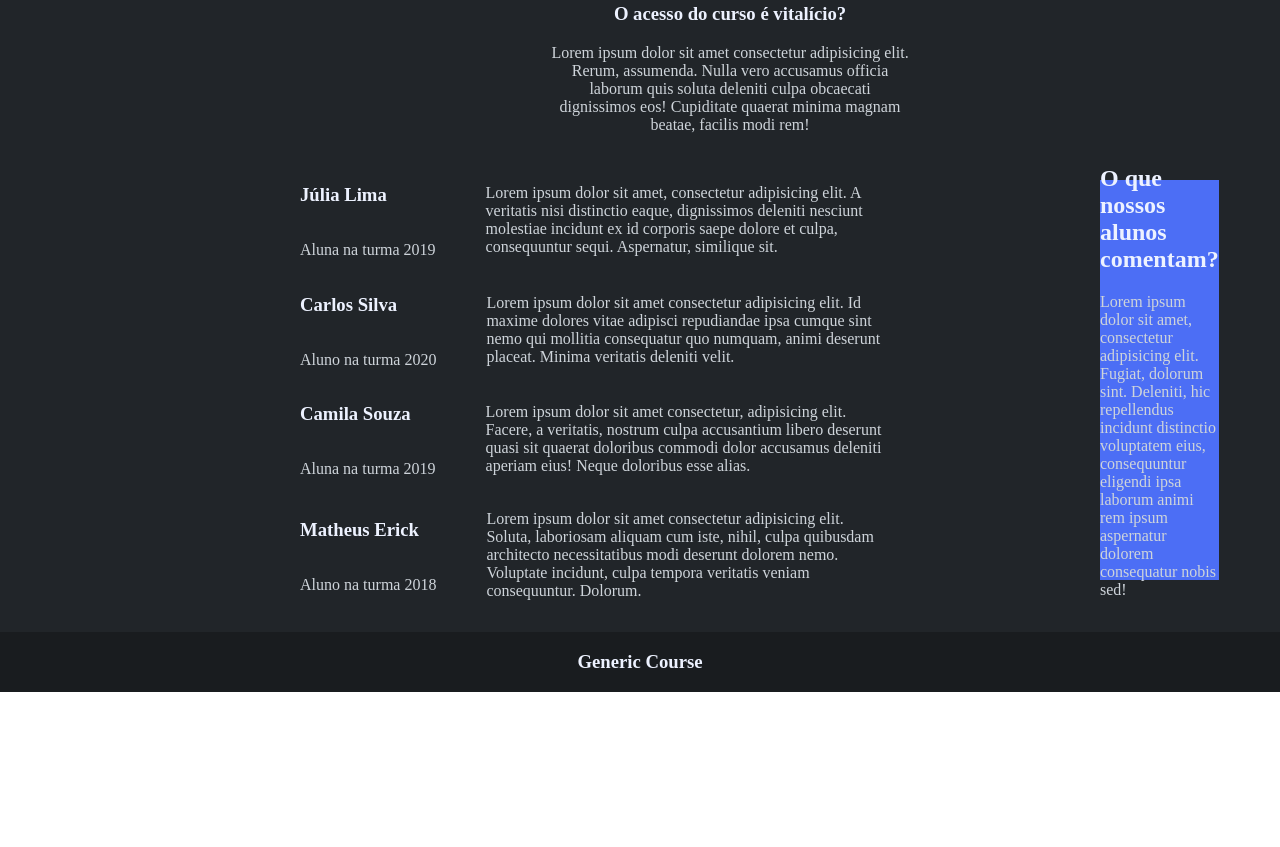
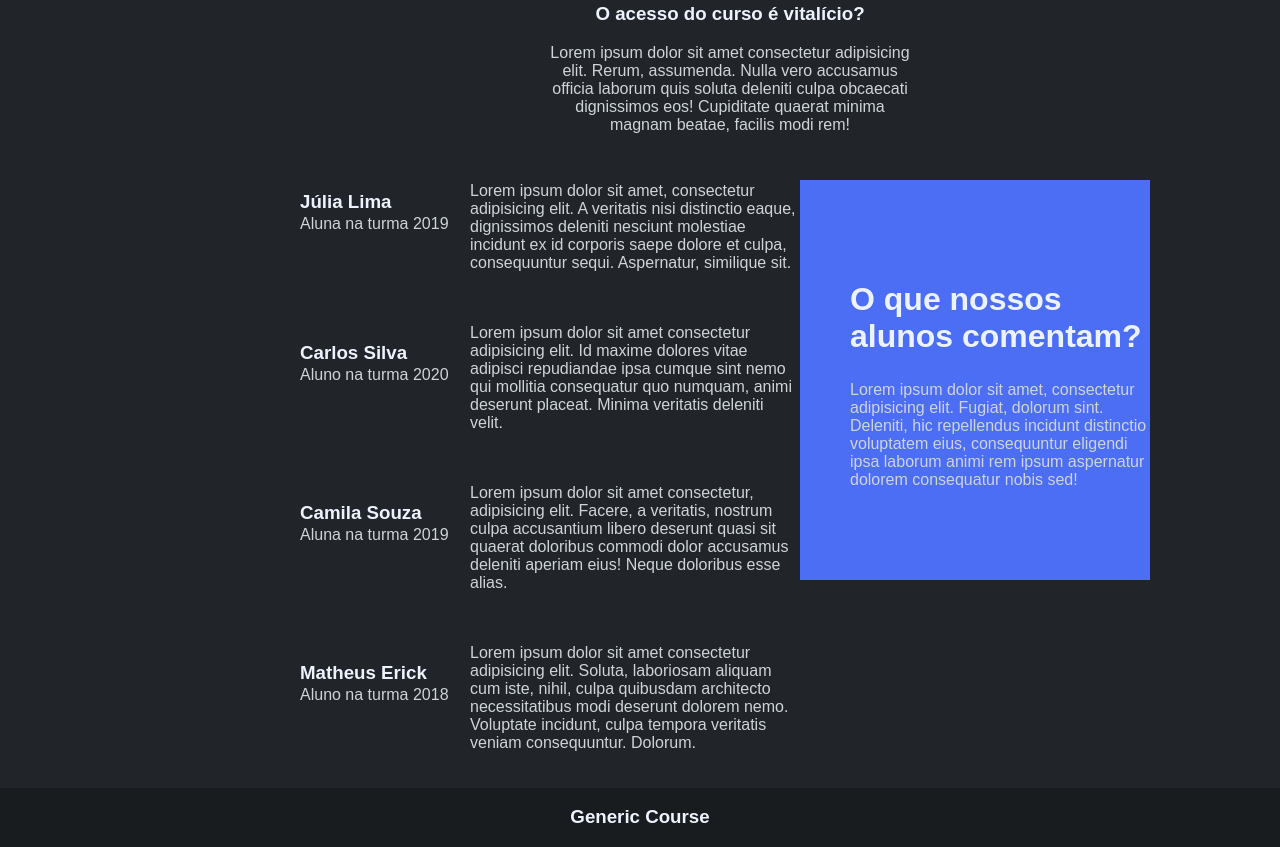
Before and after one commit to Kenzie-Academy-Brasil-Developers/Criando-site-institucional-generico-Fewerygor, a plain HTML site: page index.html in a window 1280 px wide. Shown: the part 1293-2140 px from the top of the page. Before the commit the page ends 1985 px from the top, so only its background shows below. Drawn offline with Linux system fonts and the light colour scheme.

Commit message:
modificando entrega

```diff
--- a/index.html
+++ b/index.html
@@ -59,7 +59,7 @@
                         <div class="div__container">
                             <span>
                                 <h3>Júlia Lima</h3>
-                                <p>Aluna na turma 2019</p>
+                                <p class="aluno">Aluna na turma 2019</p>
                             </span>
                             <p class="ul__container--p">Lorem ipsum dolor sit amet, consectetur adipisicing elit. A veritatis nisi distinctio eaque, dignissimos deleniti nesciunt molestiae incidunt ex id corporis saepe dolore et culpa, consequuntur sequi. Aspernatur, similique sit.</p>
                         </div>
@@ -68,7 +68,7 @@
                         <div class="div__container">
                             <span>
                                 <h3>Carlos Silva</h3>
-                                <p>Aluno na turma 2020</p>
+                                <p class="aluno">Aluno na turma 2020</p>
                             </span>
                             <p class="ul__container--p">Lorem ipsum dolor sit amet consectetur adipisicing elit. Id maxime dolores vitae adipisci repudiandae ipsa cumque sint nemo qui mollitia consequatur quo numquam, animi deserunt placeat. Minima veritatis deleniti velit.</p>
                         </div>
@@ -77,7 +77,7 @@
                         <div class="div__container">
                             <span>
                                 <h3>Camila Souza</h3>
-                                <p>Aluna na turma 2019</p>
+                                <p class="aluno">Aluna na turma 2019</p>
                             </span>
                             <p class="ul__container--p">Lorem ipsum dolor sit amet consectetur, adipisicing elit. Facere, a veritatis, nostrum culpa accusantium libero deserunt quasi sit quaerat doloribus commodi dolor accusamus deleniti aperiam eius! Neque doloribus esse alias.</p>
                         </div>
@@ -86,7 +86,7 @@
                         <div class="div__container">
                             <span>
                                 <h3>Matheus Erick</h3>
-                                <p>Aluno na turma 2018</p>
+                                <p class="aluno">Aluno na turma 2018</p>
                             </span>
                             <p class="ul__container--p">Lorem ipsum dolor sit amet consectetur adipisicing elit. Soluta, laboriosam aliquam cum iste, nihil, culpa quibusdam architecto necessitatibus modi deserunt dolorem nemo. Voluptate incidunt, culpa tempora veritatis veniam consequuntur. Dolorum.</p>
                         </div>
--- a/src/styles/body.css
+++ b/src/styles/body.css
@@ -2,6 +2,7 @@ body {
     display: var(--flex);
     flex-direction: var(--column);
     margin: 0;
+    font-family: 'Bebas Neue', sans-serif;
 }
 
 body h1, h2, h3 {
--- a/src/styles/modal.css
+++ b/src/styles/modal.css
@@ -1,16 +1,16 @@
 .modal__controller {
     padding: 0;
-
+    border: none;
 }
 
 .modal__container {
     display: var(--flex);
     flex-direction: var(--column);
     background-color: var(--color-secondary);
-    gap: 20px;;
+    gap: 20px;
     width: 504px;
     height: 397px;
-    padding: 40px 28px 40px 28px;
+    padding: 15px 28px 15px 28px;
 }
 
 .modal__container input {
@@ -29,6 +29,9 @@
 }
 
 #buttonClose {
+    position: absolute;
+    top: 56px;
+    right: 20px;
     color: var(--color-text);
     background: #343A40;
     border-radius: 2px;
@@ -37,7 +40,7 @@
     padding: 3px 6px;
 }
 
-.block {
+/* .block {
     display: var(--flex);
     justify-content: end;
-}
+} */
--- a/src/styles/student.css
+++ b/src/styles/student.css
@@ -8,14 +8,29 @@
     display: var(--flex);
     align-items: var(--center);
     font-size: var(--size);
-    width: 800px;
+    width: 500px;
     padding-left: 260px;
+    margin-bottom: 20px;
 }
 
 .div__container span {
     display: var(--flex);
     flex-direction: var(--column);
 }
+
+.div__container h3 {
+    margin-top: 0px;
+    margin-bottom: 2px;
+}
+
+.aluno {
+    /* margin: 2px; */
+    margin-top: 0;
+    margin-bottom: 30px;
+    width: 150px;
+}
+
+
 
 .ul__container li {
     list-style-type: none;
@@ -25,7 +40,7 @@
     display: var(--flex);
     font-size: var(--size);
     width: 400px;
-    padding-left: 50px;
+    padding-left: 20px;
     color: var(--color-text2);
     list-style-type: none;
     list-style: none;
@@ -35,9 +50,26 @@
     display: var(--flex);
     flex-direction: var(--column);
     justify-content: var(--center);
+    text-align: center;
     margin-right: 400px;
     margin-top: 30px;
     height: 400px;
     width: 400px;
     background-color: var(--color-box);
 }
+
+.div2__container h2 {
+    font-size: 32px;
+}
+
+.div2__container span {
+    width: 300px;
+    text-align: start;
+    padding-left: 50px;
+}
+
+/* .div2__container p {
+    /* width: 300px; */
+    /* text-align: start;
+    padding-left: 50px;
+} */
```
